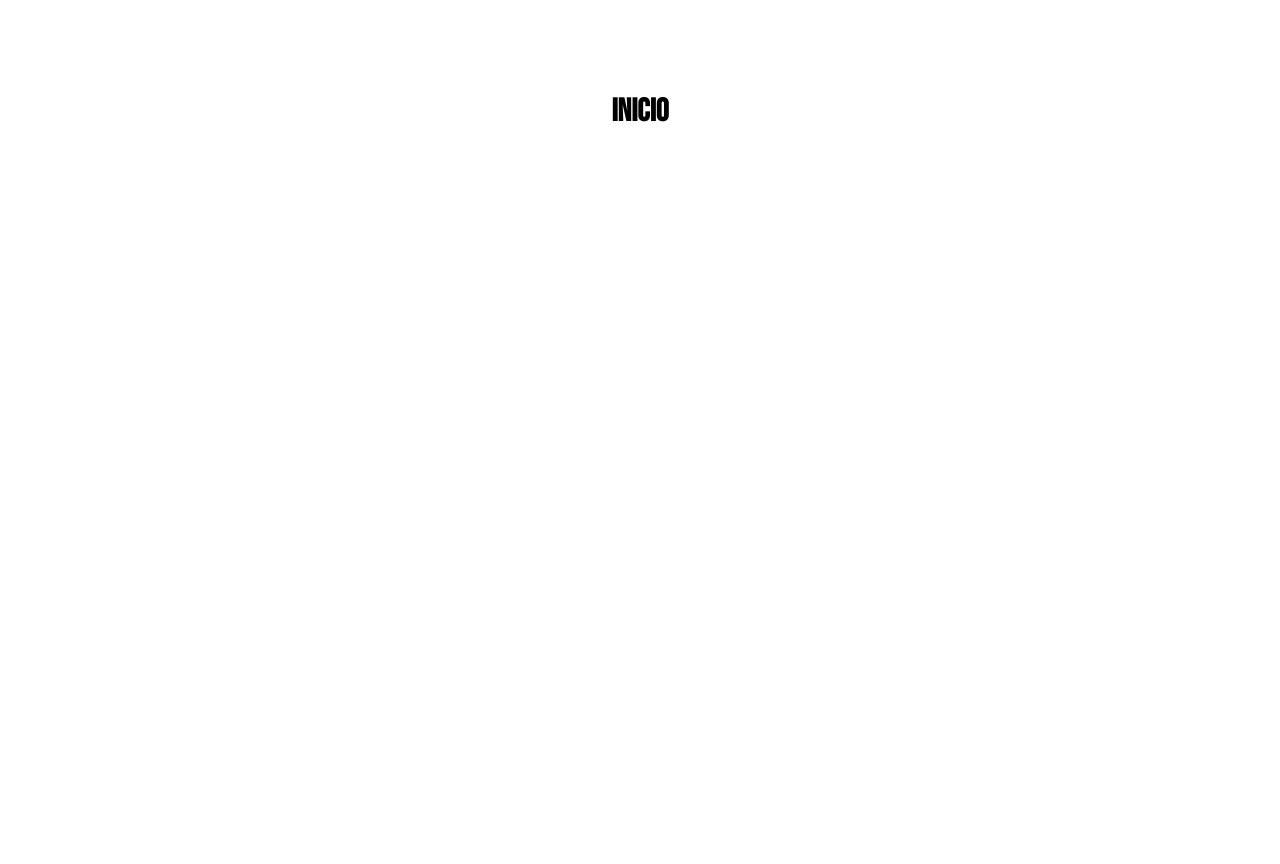
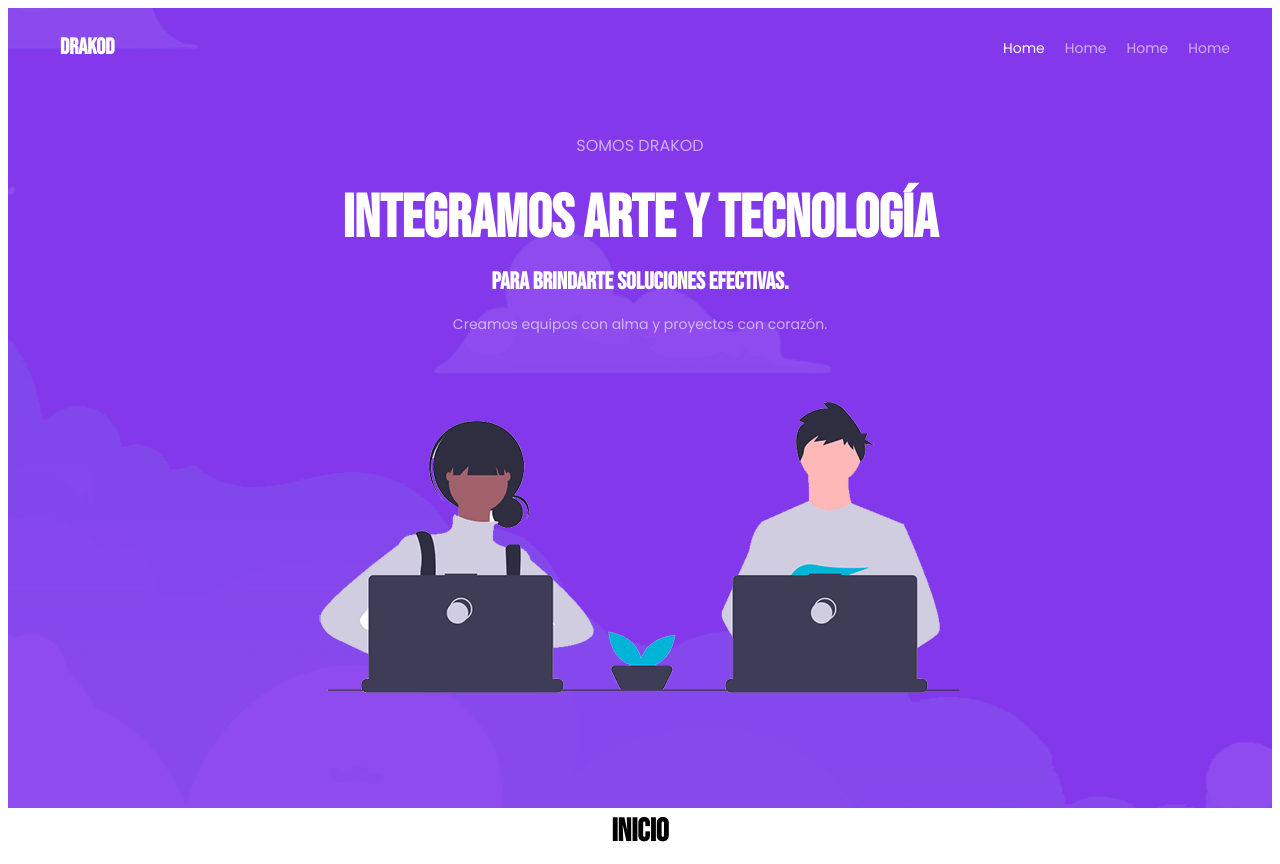
Before and after one commit to hectorairy/gatsby-drakod, a Gatsby site: page / in a window 1280 px wide. Before the commit the page ends 800 px from the top, so only its background shows below. Built offline with nearby package versions, Linux system fonts and the light colour scheme; Gatsby itself is replaced by a stand-in of ours.

Commit message:
Added hero section

```diff
--- a/package.json
+++ b/package.json
@@ -8,6 +8,7 @@
     "@emotion/react": "^11.4.0",
     "@emotion/styled": "^11.3.0",
     "gatsby": "^3.10.2",
+    "gatsby-background-image": "^1.5.3",
     "gatsby-plugin-emotion": "^6.10.0",
     "gatsby-plugin-gatsby-cloud": "^2.10.0",
     "gatsby-plugin-image": "^1.10.1",
--- a/src/components/GlobalStyles.js
+++ b/src/components/GlobalStyles.js
@@ -45,7 +45,7 @@ export const GlobalStyles = () => {
             margin: 0;
             padding: 0;
           }
-          .contenedor {
+          .container {
             max-width: 1200px;
             margin: 0 auto;
             width: 95%;
--- /dev/null
+++ b/src/components/ImageIndex/ImageIndexElements.js
@@ -0,0 +1,83 @@
+import BackgroundImage from "gatsby-background-image"
+import styled from "@emotion/styled"
+
+export const ImageBgSection = styled.section`
+  margin-top: -80px;
+  /* padding-top: 130px; */
+  position: relative;
+  background-color: #8338ec;
+`
+
+export const ImageBgOverlay = styled.div`
+  position: absolute;
+  height: 100%;
+  width: 100%;
+  right: 0;
+  bottom: 0;
+  left: 0;
+  top: 0;
+  opacity: 0.1;
+  overflow: hidden;
+`
+
+export const ImageBg = styled(BackgroundImage)`
+  animation: slide_img 40s linear infinite;
+  animation-delay: 1s;
+  left: 0;
+  width: 200%;
+  height: 100%;
+  background-repeat: repeat;
+  background-size: cover;
+
+  @keyframes slide_img {
+    0% {
+      transform: translateX(0) translateZ(0);
+    }
+    50% {
+      transform: translateX(-25%) translateZ(0);
+    }
+    100% {
+      transform: translateX(-50%) translateZ(0);
+    }
+  }
+`
+
+export const ImageBgContainer = styled.div`
+  color: #ffffff;
+  height: calc(100vh);
+  display: flex;
+  flex-direction: column;
+  align-items: center;
+  justify-content: center;
+  text-align: center;
+  h1 {
+    font-size: 6rem;
+    margin: 0%;
+    @media (min-width: 992px) {
+      font-size: 8rem;
+    }
+  }
+  h1 {
+    font-size: 4rem;
+    margin: 0%;
+    @media (min-width: 992px) {
+      font-size: 6rem;
+    }
+  }
+  p {
+    font-size: 1.2rem;
+    color: rgba(255, 255, 255, 0.6);
+
+    &.uppercase {
+      font-size: 1.4rem;
+      text-transform: uppercase;
+    }
+    @media (min-width: 992px) {
+      font-size: 1.4rem;
+      &.uppercase {
+        font-size: 1.6rem;
+        text-transform: uppercase;
+      }
+    }
+  }
+`
--- /dev/null
+++ b/src/components/ImageIndex/index.js
@@ -0,0 +1,43 @@
+import React from "react"
+import { graphql, useStaticQuery } from "gatsby"
+import { StaticImage } from "gatsby-plugin-image"
+import {
+  ImageBg,
+  ImageBgOverlay,
+  ImageBgSection,
+  ImageBgContainer,
+} from "./ImageIndexElements"
+
+export const ImageIndexBG = () => {
+  const { imageBg } = useStaticQuery(graphql`
+    query {
+      imageBg: file(relativePath: { eq: "bg-home-overlay.png" }) {
+        sharp: childImageSharp {
+          fluid {
+            ...GatsbyImageSharpFluid_withWebp
+          }
+        }
+      }
+    }
+  `)
+
+  return (
+    <ImageBgSection>
+      <ImageBgOverlay>
+        <ImageBg tag="div" fluid={imageBg.sharp.fluid}></ImageBg>
+      </ImageBgOverlay>
+      <ImageBgContainer>
+        <p className="uppercase">Somos DrakoD</p>
+
+        <h1>Integramos Arte y Tecnología</h1>
+        <h2>para brindarte soluciones efectivas.</h2>
+        <p>Creamos equipos con alma y proyectos con corazón.</p>
+        <StaticImage
+          src="../../images/home-img.png"
+          placeholder="none"
+          alt="drakod"
+        />
+      </ImageBgContainer>
+    </ImageBgSection>
+  )
+}
--- a/src/pages/index.js
+++ b/src/pages/index.js
@@ -1,9 +1,11 @@
 import React from "react"
+import { ImageIndexBG } from "../components/ImageIndex"
 import Layout from "../components/layout"
 
 const Index = () => {
   return (
     <Layout>
+      <ImageIndexBG />
       <h1>Inicio</h1>
     </Layout>
   )
```
Also changed, not shown: src/images/bg-home-overlay.png (added), src/images/home-img.png (added), 1 other file.
